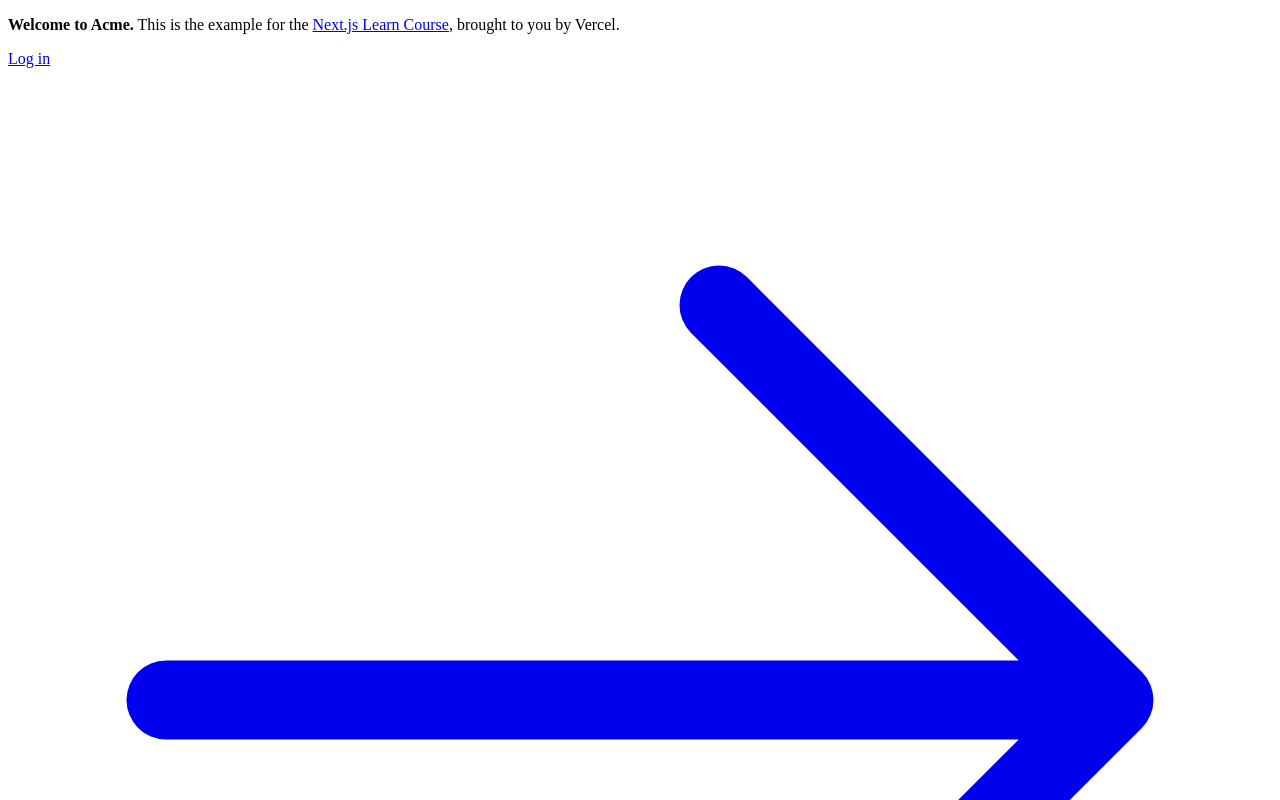
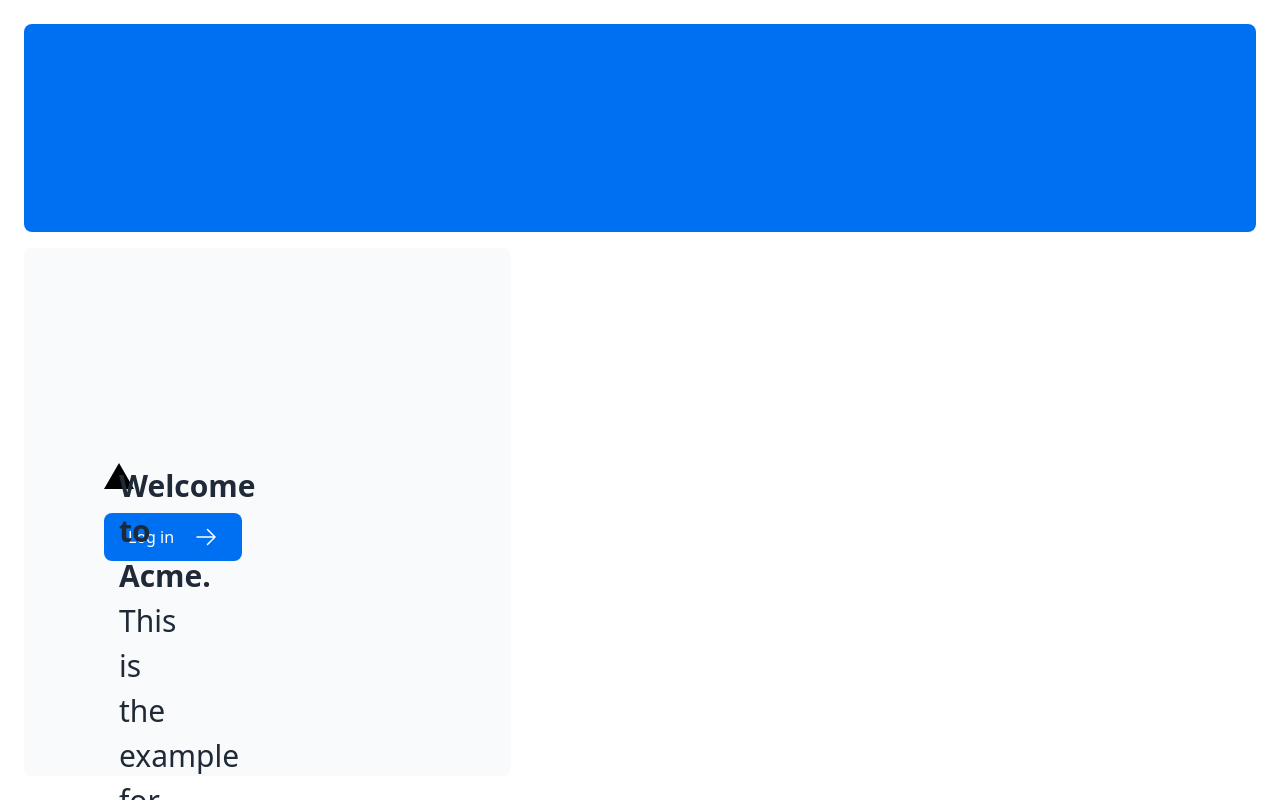
Before and after one commit to duykhang12/NextJs-Dashboard, a Next.js app in the folder nextjs-dashboard/: page / in a window 1280 px wide. Shown: the top 800 px of the page. Built offline with nearby package versions, Linux system fonts and the light colour scheme.

Commit message:
becoming familiar and adding css styling

```diff
--- a/nextjs-dashboard/app/layout.tsx
+++ b/nextjs-dashboard/app/layout.tsx
@@ -1,3 +1,5 @@
+import "@/app/ui/global.css";
+
 export default function RootLayout({
   children,
 }: {
--- a/nextjs-dashboard/app/page.tsx
+++ b/nextjs-dashboard/app/page.tsx
@@ -10,6 +10,8 @@ export default function Page() {
       </div>
       <div className="mt-4 flex grow flex-col gap-4 md:flex-row">
         <div className="flex flex-col justify-center gap-6 rounded-lg bg-gray-50 px-6 py-10 md:w-2/5 md:px-20">
+        <div
+  className="relative w-0 h-0 border-l-[15px] border-r-[15px] border-b-[26px] border-l-transparent border-r-transparent border-b-black">
           <p className={`text-xl text-gray-800 md:text-3xl md:leading-normal`}>
             <strong>Welcome to Acme.</strong> This is the example for the{' '}
             <a href="https://nextjs.org/learn/" className="text-blue-500">
@@ -17,6 +19,7 @@ export default function Page() {
             </a>
             , brought to you by Vercel.
           </p>
+          </div>
           <Link
             href="/login"
             className="flex items-center gap-5 self-start rounded-lg bg-blue-500 px-6 py-3 text-sm font-medium text-white transition-colors hover:bg-blue-400 md:text-base"
```
